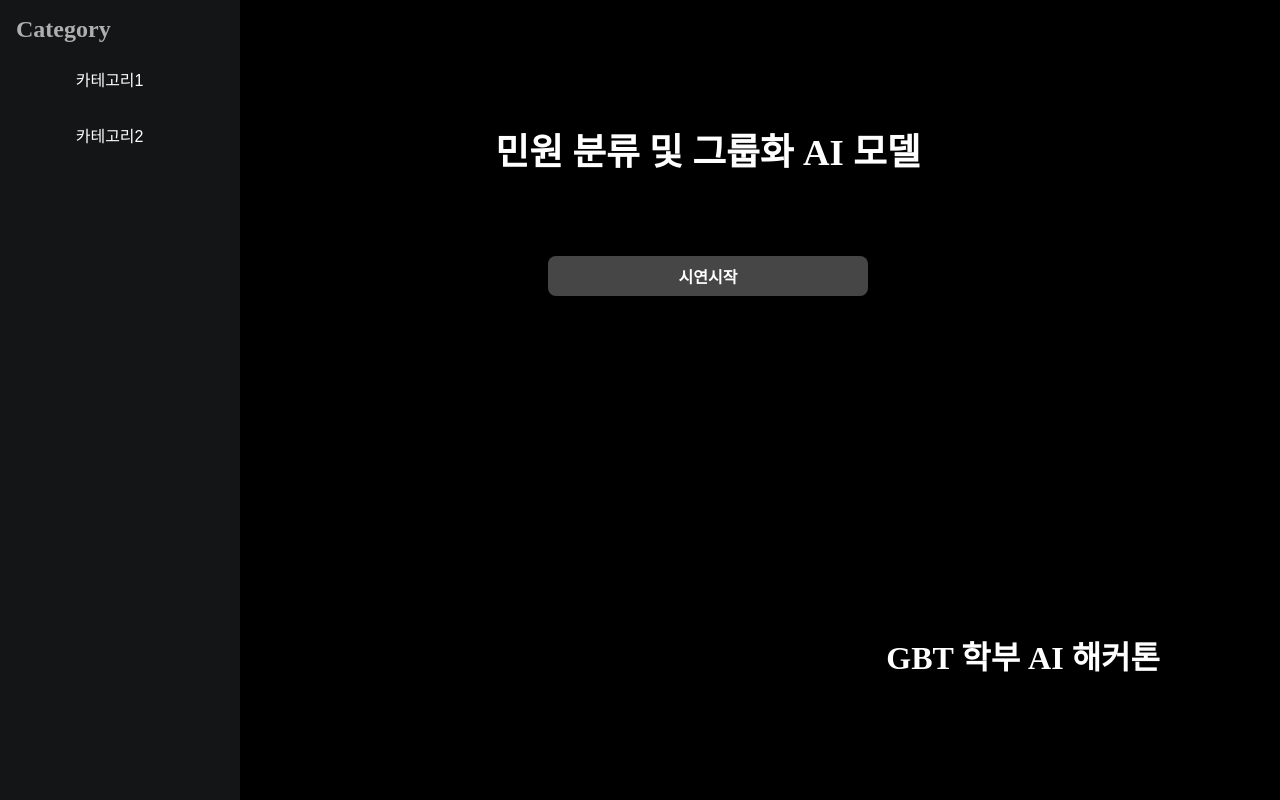
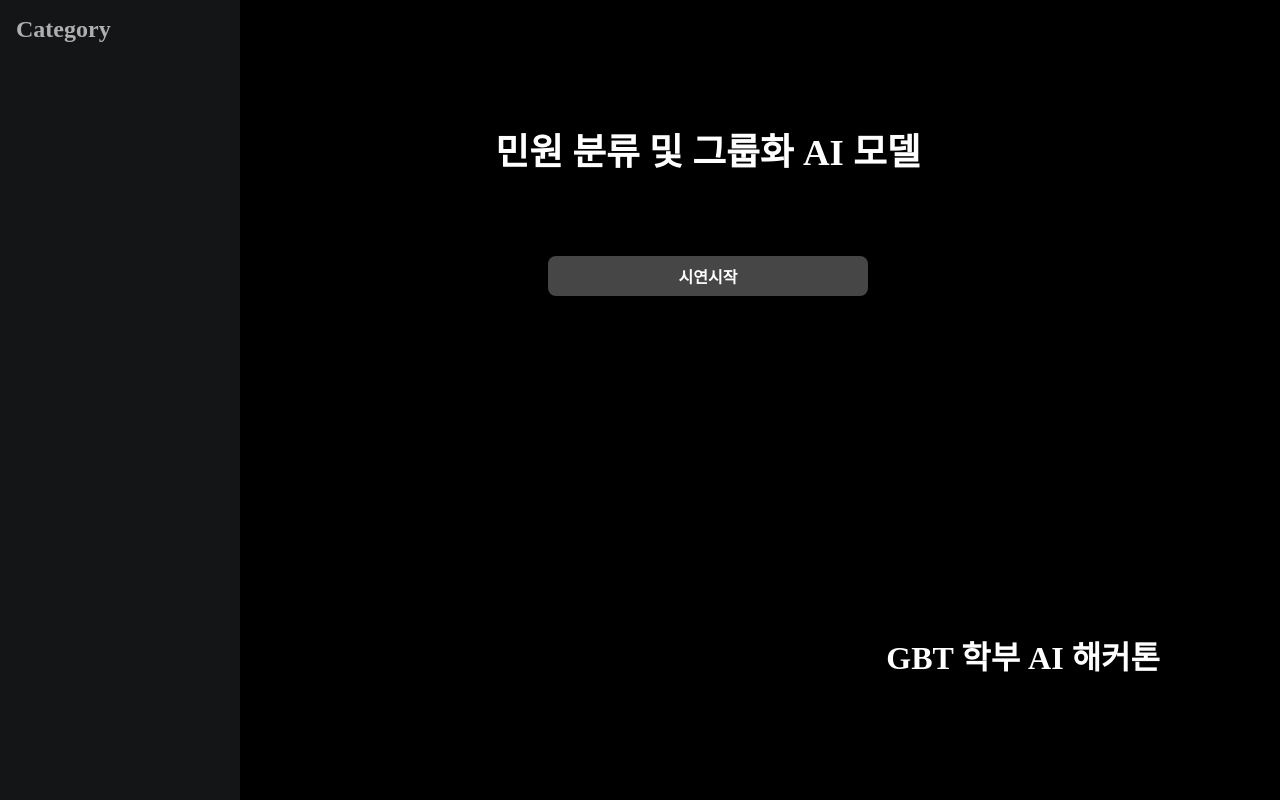
Before and after one commit to Bewheneverwhatiwant/GBT_AI_HUFS_Hackathon, a React (Vite) app: page / in a window 1280 px wide. Built offline with nearby package versions, Linux system fonts and the light colour scheme.

Commit message:
feat: 시연시작 시 카테고리 렌더링되도록 상태관리 추가

```diff
--- a/src/App.jsx
+++ b/src/App.jsx
@@ -1,3 +1,4 @@
+import { useState } from 'react';
 import styled from 'styled-components';
 import SideBar from './components/SideBar';
 import MainPage from './MainComponents/mainpage';
@@ -24,13 +25,20 @@ const Main = styled.main`
 
 function App() {
 
+  const [showCategories, setShowCategories] = useState(false);
+
+  const handleStartClick = () => {
+    // console.log('handleStartClick 호출됨');
+    setShowCategories(true); // 버튼 클릭 시 카테고리 표시
+  };
+
   return (
     <>
       <ResetCss />
       <Container>
-        <SideBar />
+        <SideBar showCategories={showCategories} /> {/* 상태 전달 */}
         <Main>
-          <MainPage />
+          <MainPage onStartClick={handleStartClick} />
         </Main>
       </Container>
     </>
--- a/src/MainComponents/mainpage.jsx
+++ b/src/MainComponents/mainpage.jsx
@@ -4,11 +4,12 @@ import styled from 'styled-components';
 import A_CoverComponent from './ServiceFlow/a_CoverComponent';
 import B_ComplainListComponent from './ServiceFlow/B_ComplainListComponent';
 
-const MainPage = () => {
+const MainPage = ({ onStartClick }) => {
 	const [isComplaintsVisible, setIsComplaintsVisible] = useState(false);
 
 	const handleStartClick = () => {
-		setIsComplaintsVisible(true); // '시연시작' 버튼 클릭 시 호출
+		setIsComplaintsVisible(true);
+		onStartClick(); // App 컴포넌트의 상태 변경 함수 호출
 	};
 
 	return (
--- a/src/components/SideBar.jsx
+++ b/src/components/SideBar.jsx
@@ -19,7 +19,7 @@ const SideBarContainer = styled.div`
     justity-content: flex-start;
 `;
 
-const SideBar = () => {
+const SideBar = ({ showCategories }) => {
 
 	return (
 		<SideBarContainer>
@@ -31,19 +31,23 @@ const SideBar = () => {
 					</CustomFont>
 				</CustomRow>
 
-				<CustomRow $width='100%' $alignItems='center' $justifyContent='flex-start'>
-					<CustomButton $justifyContent='flex-start' $gap='1rem' $width='90%'
-						$backgroundColor='transparent' $hoverColor='#282D31'>
-						<CustomFont $color='white' $font='1rem'>카테고리1</CustomFont>
-					</CustomButton>
-				</CustomRow>
+				{showCategories && ( // showCategories가 true일 때만 버튼 표시
+					<>
+						<CustomRow $width="100%" $alignItems="center" $justifyContent="flex-start">
+							<CustomButton $justifyContent="flex-start" $gap="1rem" $width="90%"
+								$backgroundColor="transparent" $hoverColor="#282D31">
+								<CustomFont $color="white" $font="1rem">카테고리1</CustomFont>
+							</CustomButton>
+						</CustomRow>
 
-				<CustomRow $width='100%' $alignItems='center' $justifyContent='flex-start'>
-					<CustomButton $justifyContent='flex-start' $gap='1rem' $width='90%'
-						$backgroundColor='transparent' $hoverColor='#282D31'>
-						<CustomFont $color='white' $font='1rem'>카테고리2</CustomFont>
-					</CustomButton>
-				</CustomRow>
+						<CustomRow $width="100%" $alignItems="center" $justifyContent="flex-start">
+							<CustomButton $justifyContent="flex-start" $gap="1rem" $width="90%"
+								$backgroundColor="transparent" $hoverColor="#282D31">
+								<CustomFont $color="white" $font="1rem">카테고리2</CustomFont>
+							</CustomButton>
+						</CustomRow>
+					</>
+				)}
 			</CustomColumn>
 		</SideBarContainer>
 	);
```
